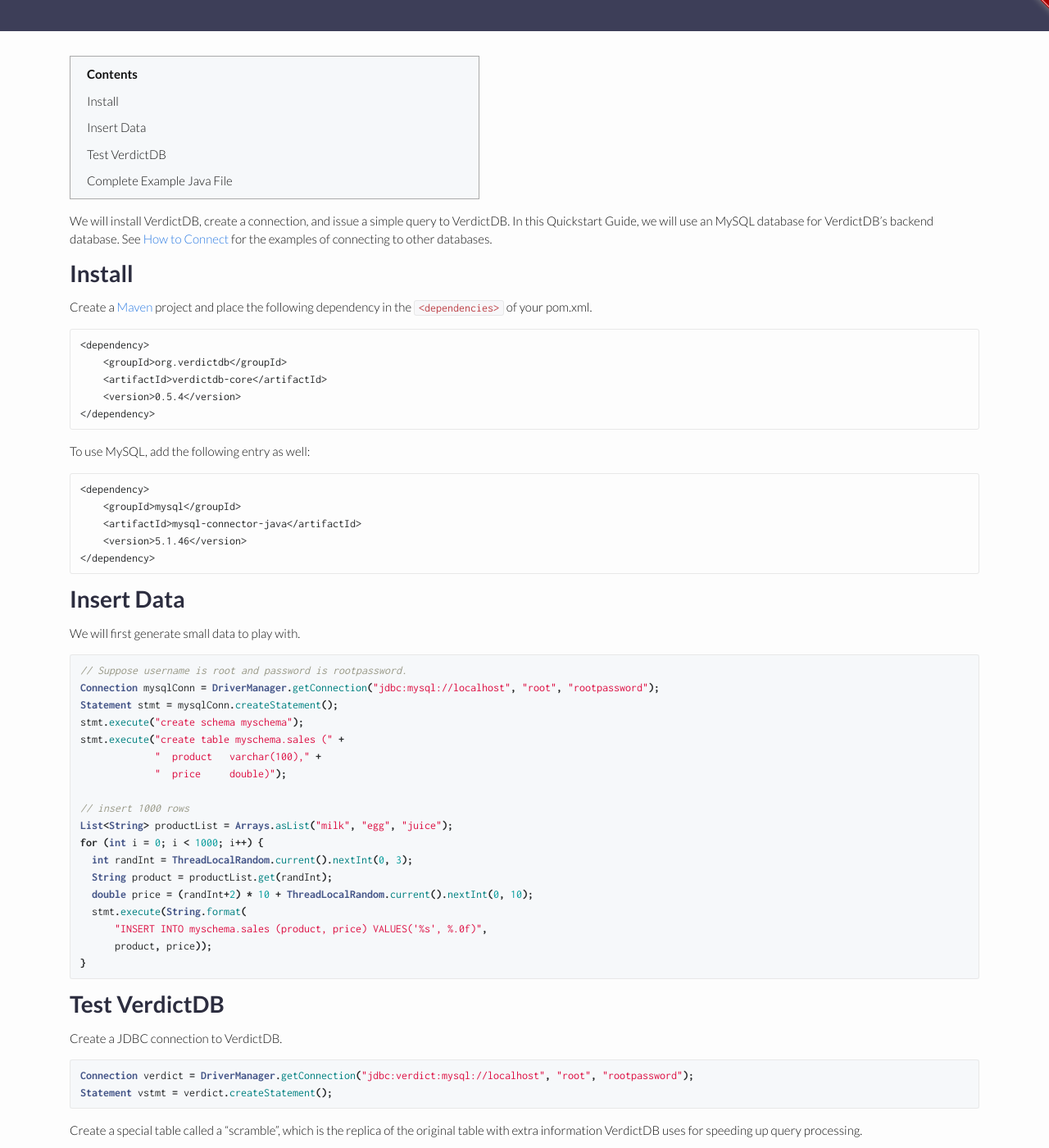
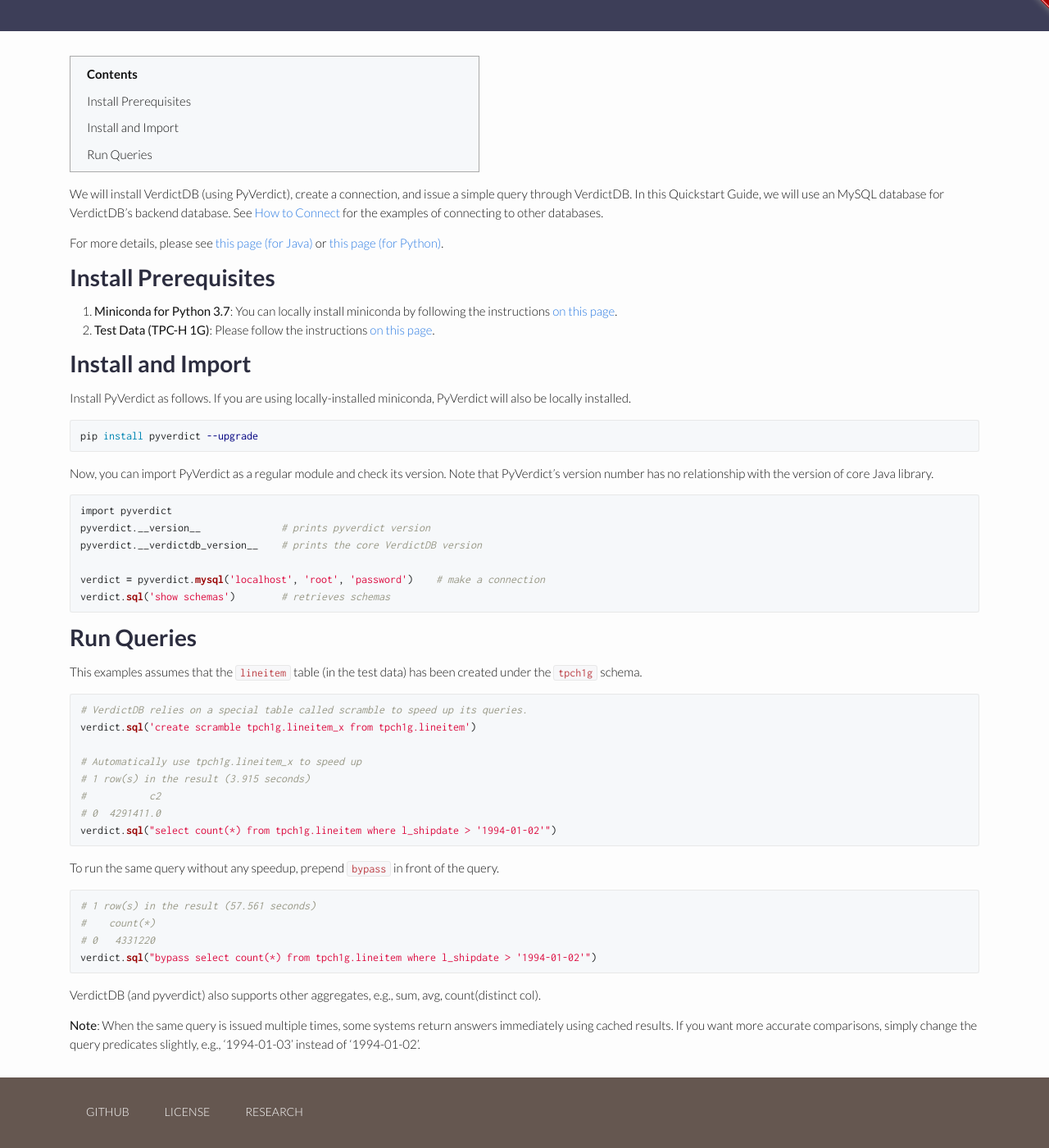
Before and after one commit to verdict-project/verdict-project.github.io, a Jekyll site: the page built from documentation/quick_start/index.md, in a window 1280 px wide and 1400 px high, scrolled down 190 px. Shown: the whole window at 82% size. Built offline with Jekyll 4.4.1, drawn with Linux system fonts in a browser that asks for light colours; nearby versions of some CDN libraries; some of the changed text lies outside the part shown.

Commit message:
quick start changed to python

````diff
--- a/documentation/quick_start/index.md
+++ b/documentation/quick_start/index.md
@@ -7,9 +7,68 @@
 {:toc}
 
 
-We will install VerdictDB, create a connection, and issue a simple query to VerdictDB. In this Quickstart Guide, we will use an MySQL database for VerdictDB's backend database. See [How to Connect](http://docs.verdictdb.org/getting_started/connection/) for the examples of connecting to other databases.
+We will install VerdictDB (using PyVerdict), create a connection, and issue a simple query through VerdictDB. In this Quickstart Guide, we will use an MySQL database for VerdictDB's backend database. See [How to Connect](https://docs.verdictdb.org/reference/connection/) for the examples of connecting to other databases.
+
+For more details, please see [this page (for Java)](https://docs.verdictdb.org/getting_started/quickstart/)
+or [this page (for Python)](https://docs.verdictdb.org/getting_started/quickstart_python/).
 
 
+## Install Prerequisites
+
+1. **Miniconda for Python 3.7**: You can locally install miniconda by following the instructions [on this page](https://conda.io/docs/user-guide/install/index.html).
+1. **Test Data (TPC-H 1G)**: Please follow the instructions [on this page](https://docs.verdictdb.org/tutorial/tpch/).
+
+
+## Install and Import
+
+Install PyVerdict as follows. If you are using locally-installed miniconda, PyVerdict will also be locally installed.
+
+```bash
+pip install pyverdict --upgrade
+```
+
+Now, you can import PyVerdict as a regular module and check its version. Note that PyVerdict's version number has no relationship with the version of core Java library.
+
+```python
+import pyverdict
+pyverdict.__version__              # prints pyverdict version
+pyverdict.__verdictdb_version__    # prints the core VerdictDB version
+
+verdict = pyverdict.mysql('localhost', 'root', 'password')    # make a connection
+verdict.sql('show schemas')        # retrieves schemas
+```
+
+
+## Run Queries
+
+This examples assumes that the `lineitem` table (in the test data) has been created under the `tpch1g` schema.
+
+```python
+# VerdictDB relies on a special table called scramble to speed up its queries.
+verdict.sql('create scramble tpch1g.lineitem_x from tpch1g.lineitem')
+
+# Automatically use tpch1g.lineitem_x to speed up
+# 1 row(s) in the result (3.915 seconds)
+#           c2
+# 0  4291411.0
+verdict.sql("select count(*) from tpch1g.lineitem where l_shipdate > '1994-01-02'")
+```
+
+To run the same query without any speedup, prepend `bypass` in front of the query.
+```python
+# 1 row(s) in the result (57.561 seconds)
+#    count(*)
+# 0   4331220
+verdict.sql("bypass select count(*) from tpch1g.lineitem where l_shipdate > '1994-01-02'")
+```
+
+VerdictDB (and pyverdict) also supports other aggregates, e.g., sum, avg, count(distinct col).
+
+**Note**: When the same query is issued multiple times, some systems return answers immediately using cached results.
+If you want more accurate comparisons, simply change the query predicates slightly, e.g., '1994-01-03' instead of '1994-01-02'.
+
+
+<!---
 ## Install
 
 Create a [Maven](https://maven.apache.org/) project and
@@ -136,3 +195,4 @@
   }
 }
 ```
+-->
````
Also changed, not shown: community/index.md (+3 -1 lines).
